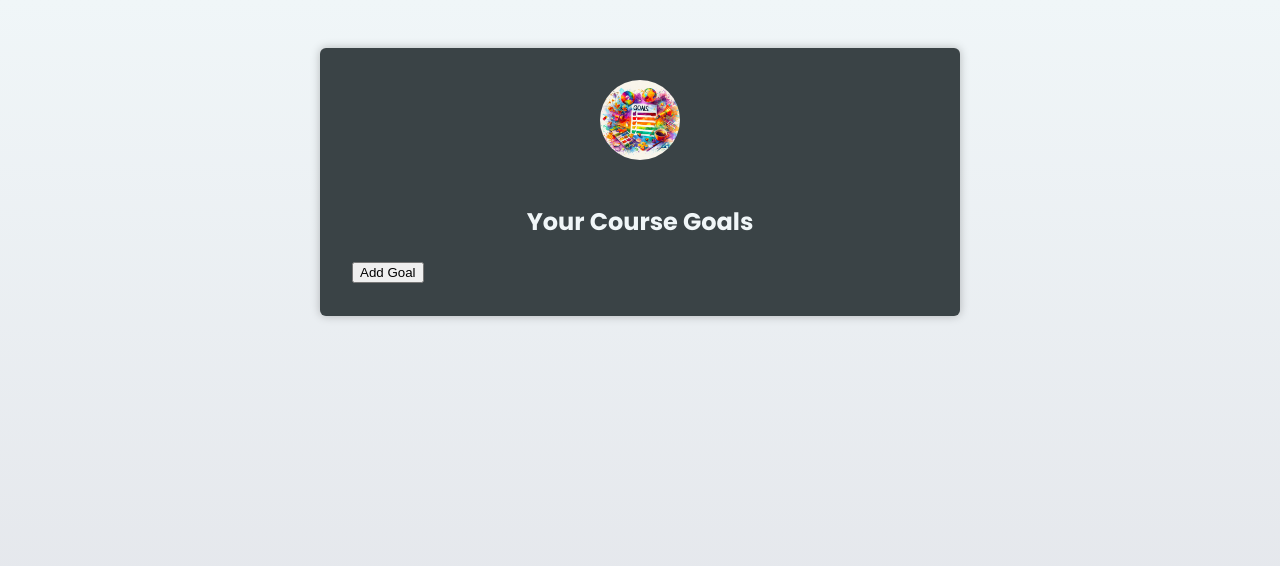
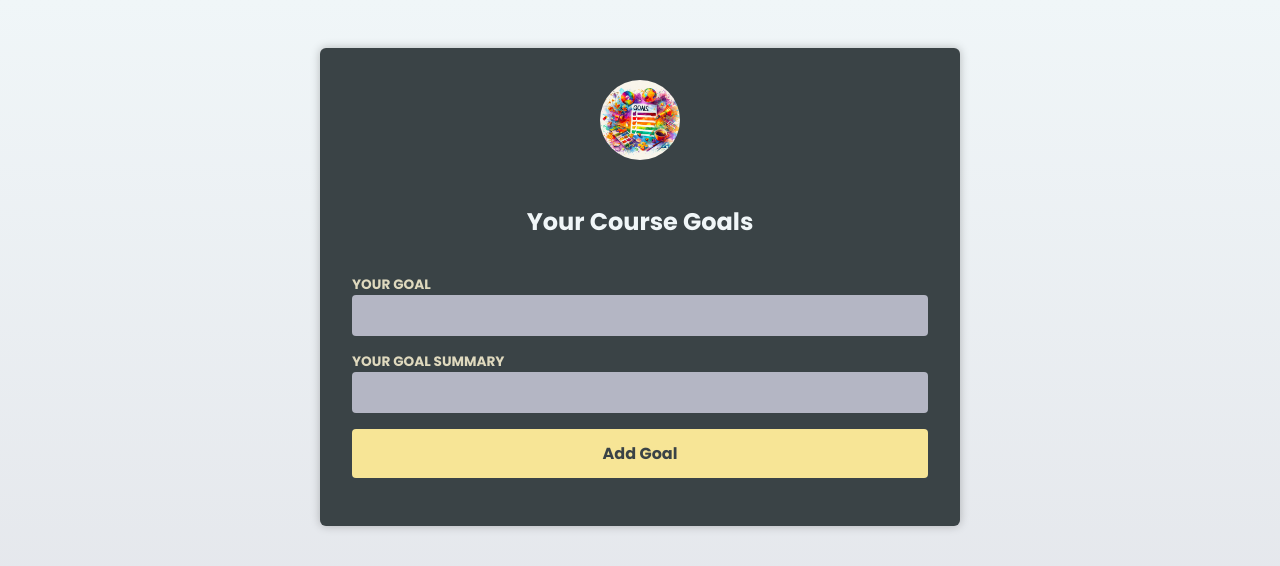
Before and after one commit to serengia/react-typescript-basic, a React (Vite) app: page / in a window 1280 px wide. Shown: the top 566 px of the page. Built offline with nearby package versions, Linux system fonts and the light colour scheme; the HTML template or start-up script is replaced by a standard one.

Commit message:
Add form and anotate it with Typescript

```diff
--- a/src/App.tsx
+++ b/src/App.tsx
@@ -2,6 +2,7 @@ import { useState } from "react";
 import CourseGoal from "./components/CourseGoal";
 import Header from "./components/Header";
 import GoalsList from "./components/GoalsList";
+import NewGoalForm from "./components/NewGoalForm";
 
 export type CourseGoal = {
   title: string;
@@ -12,15 +13,27 @@ export type CourseGoal = {
 export default function App() {
   const [goals, setGoals] = useState<CourseGoal[]>([]);
 
-  const addGoalHandler = () => {
-    const newGoal: CourseGoal = {
-      title: "My first Goal",
-      description: "First goal description",
-      id: Math.floor(Math.random() * 100) + Math.floor(Math.random() * 100),
-    };
+  // const addGoalHandler = () => {
+  //   const newGoal: CourseGoal = {
+  //     title: "My first Goal",
+  //     description: "First goal description",
+  //     id: Math.floor(Math.random() * 100) + Math.floor(Math.random() * 100),
+  //   };
+  //   // Add goal
+  //   setGoals((prevValues) => {
+  //     return [newGoal, ...prevValues];
+  //   });
+  // };
+
+  const deleteGoal = (id: number) => {
+    setGoals((prev) => prev.filter((item) => item.id !== id));
+  };
+
+  const getFormData = (formData: CourseGoal) => {
+    console.log("FORM DATA: ", formData);
     // Add goal
     setGoals((prevValues) => {
-      return [newGoal, ...prevValues];
+      return [formData, ...prevValues];
     });
   };
 
@@ -29,8 +42,9 @@ export default function App() {
       <Header image={{ src: "/goals.jpg", alt: "Goal image" }}>
         <h2>Your Course Goals </h2>
       </Header>
-      <button onClick={addGoalHandler}>Add Goal</button>
-      <GoalsList goals={goals} />
+      {/* <button onClick={addGoalHandler}>Add Goal</button> */}
+      <NewGoalForm setFormData={getFormData} />
+      <GoalsList goals={goals} onDelete={deleteGoal} />
     </main>
   );
 }
--- a/src/components/CourseGoal.tsx
+++ b/src/components/CourseGoal.tsx
@@ -6,16 +6,23 @@ import { type ReactNode } from "react";
 type CourseGoalProps = {
   title: string;
   children: ReactNode;
+  onDelete: (id: number) => void;
+  id: number;
 };
 
-export default function CourseGoal({ title, children }: CourseGoalProps) {
+export default function CourseGoal({
+  title,
+  children,
+  onDelete,
+  id,
+}: CourseGoalProps) {
   return (
     <article>
       <div>
         <h2>{title}</h2>
         {children}
       </div>
-      <button>Delete</button>
+      <button onClick={() => onDelete(id)}>Delete</button>
     </article>
   );
 }
--- a/src/components/GoalsList.tsx
+++ b/src/components/GoalsList.tsx
@@ -3,14 +3,15 @@ import { type CourseGoal as CGoal } from "../App";
 
 type GoalListProps = {
   goals: CGoal[];
+  onDelete: (id: number) => void;
 };
 
-export default function GoalsList({ goals }: GoalListProps) {
+export default function GoalsList({ goals, onDelete }: GoalListProps) {
   return (
     <ul>
       {goals.map((g) => (
         <li key={g.id}>
-          <CourseGoal title={g.title}>
+          <CourseGoal title={g.title} onDelete={onDelete} id={g.id}>
             <p>{g.description}</p>
           </CourseGoal>
         </li>
--- /dev/null
+++ b/src/components/NewGoalForm.tsx
@@ -0,0 +1,42 @@
+import { type FormEvent, useRef } from "react";
+import { CourseGoal } from "../App";
+
+type NewGoalFormProps = {
+  setFormData: (data: CourseGoal) => void;
+};
+
+export default function NewGoalForm({ setFormData }: NewGoalFormProps) {
+  const titleRef = useRef<HTMLInputElement>(null);
+  const descriptionRef = useRef<HTMLInputElement>(null);
+
+  const submitHandler = (e: FormEvent) => {
+    e.preventDefault();
+
+    const title = titleRef.current!.value;
+    const description = descriptionRef.current!.value;
+
+    const newGoal: CourseGoal = {
+      title,
+      description,
+      id: Math.floor(Math.random() * 100) + Math.floor(Math.random() * 100),
+    };
+
+    setFormData(newGoal);
+  };
+
+  return (
+    <form onSubmit={submitHandler}>
+      <p>
+        <label htmlFor="title">Your goal</label>
+        <input type="text" id="title" ref={titleRef} />
+      </p>
+      <p>
+        <label htmlFor="summary">Your goal summary</label>
+        <input type="text" id="summary" ref={descriptionRef} />
+      </p>
+      <p>
+        <button>Add Goal</button>
+      </p>
+    </form>
+  );
+}
```
